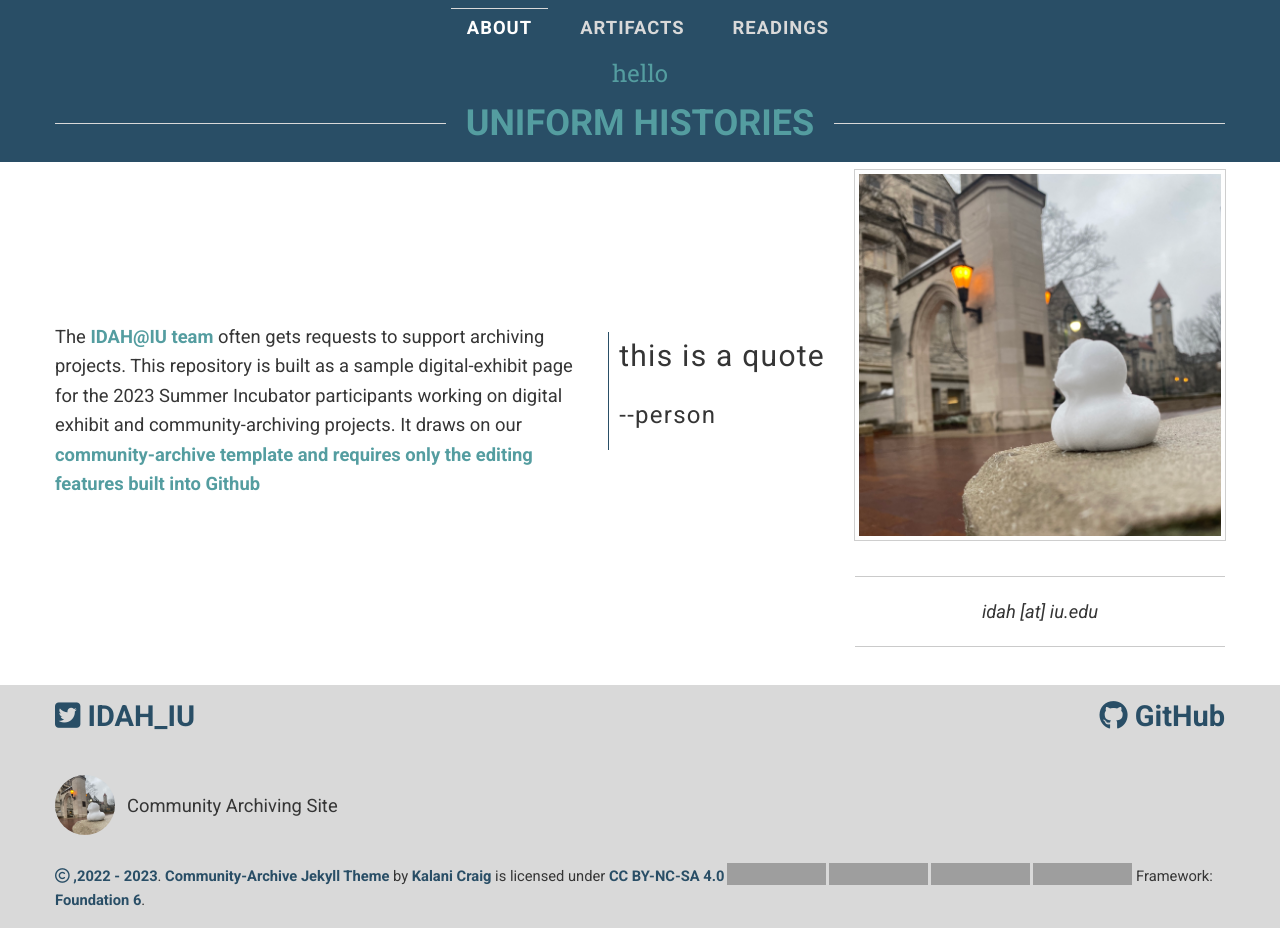
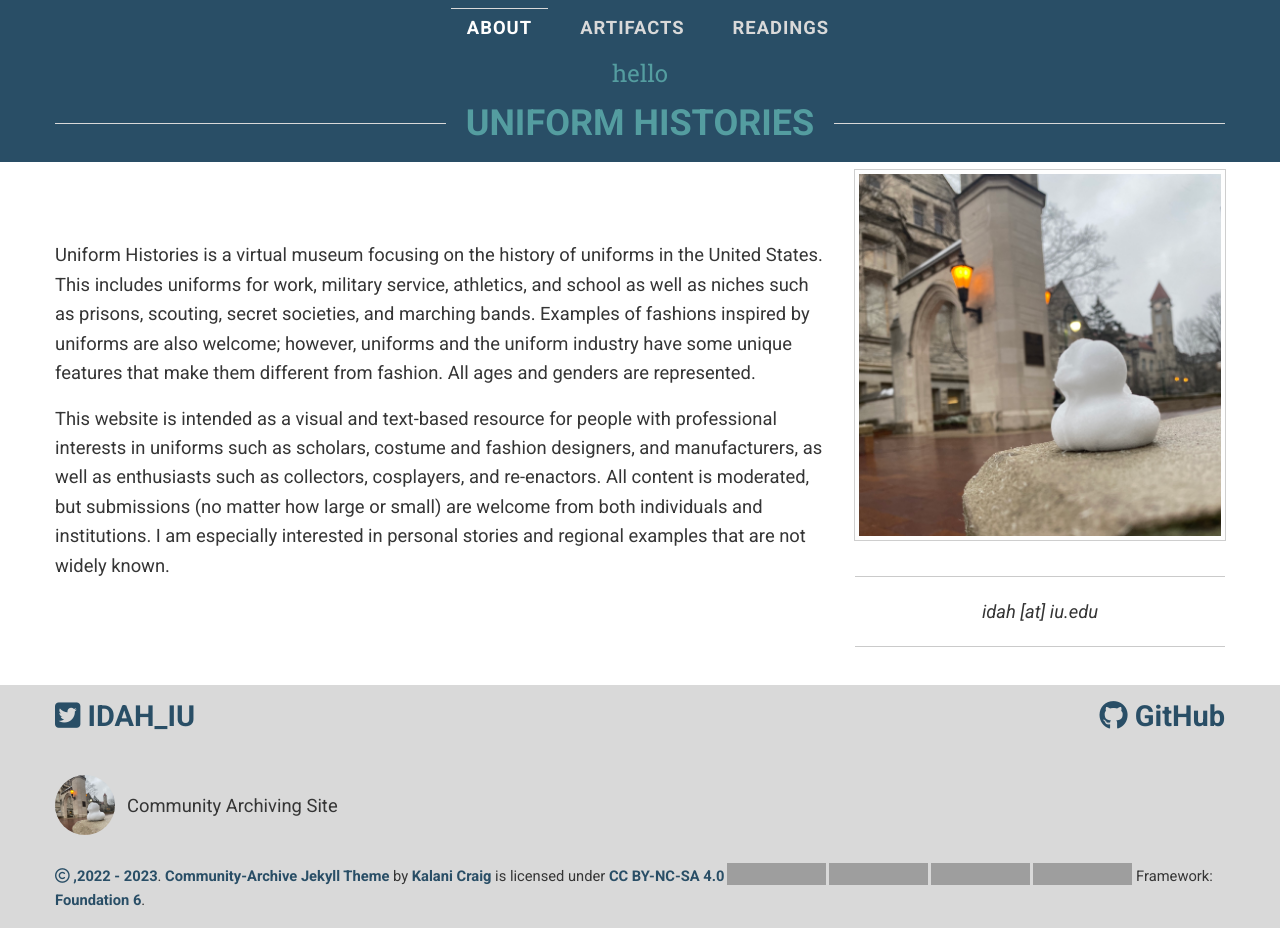
Before and after one commit to heatherakou/uniform-histories, a Jekyll site: the page built from pages/index.md, in a window 1280 px wide, cut to the strip 0-928 px from the top of the page. Built offline with Jekyll 4.4.1, drawn with Linux system fonts in a browser that asks for light colours; nearby versions of some CDN libraries; library files that are not in the unit come from our copies; a script that is not in the unit is left out; grey boxes are pictures that could not be loaded.

```diff
--- a/pages/index.md
+++ b/pages/index.md
@@ -2,8 +2,10 @@
 title: Uniform Histories
 layout: homepage
 permalink: /
-pullquote: "this is a quote"
-quoteattribution: person
+pullquote: ""
+quoteattribution:
 ---
 
-The [IDAH@IU team](https://idah.indiana.edu) often gets requests to support archiving projects. This repository is built as a sample digital-exhibit page for the 2023 Summer Incubator participants working on digital exhibit and community-archiving projects. It draws on our [community-archive template and requires only the editing features built into Github](https://idahatiu.github.io)
+Uniform Histories is a virtual museum focusing on the history of uniforms in the United States. This includes uniforms for work, military service, athletics, and school as well as niches such as prisons, scouting, secret societies, and marching bands. Examples of fashions inspired by uniforms are also welcome; however, uniforms and the uniform industry have some unique features that make them different from fashion. All ages and genders are represented.
+
+This website is intended as a visual and text-based resource for people with professional interests in uniforms such as scholars, costume and fashion designers, and manufacturers, as well as enthusiasts such as collectors, cosplayers, and re-enactors. All content is moderated, but submissions (no matter how large or small) are welcome from both individuals and institutions. I am especially interested in personal stories and regional examples that are not widely known.
```
Also changed, not shown: _items/2019-10-01-0006.md (deleted, +0 -30 lines), _items/artifact2023_0007.md (added, +25 -0 lines), pages/people.md (deleted, +0 -7 lines), pages/readings.md (+1 -1 lines), pages/stories.md (deleted, +0 -5 lines), assets/items/artifact2023_0007.jpg (added), assets/items/artifact2023_0009.jpg (added), assets/items/artifact2023_0019.jpeg (added), assets/items/artifact2023_0020.jpeg (added), 1 other file.
